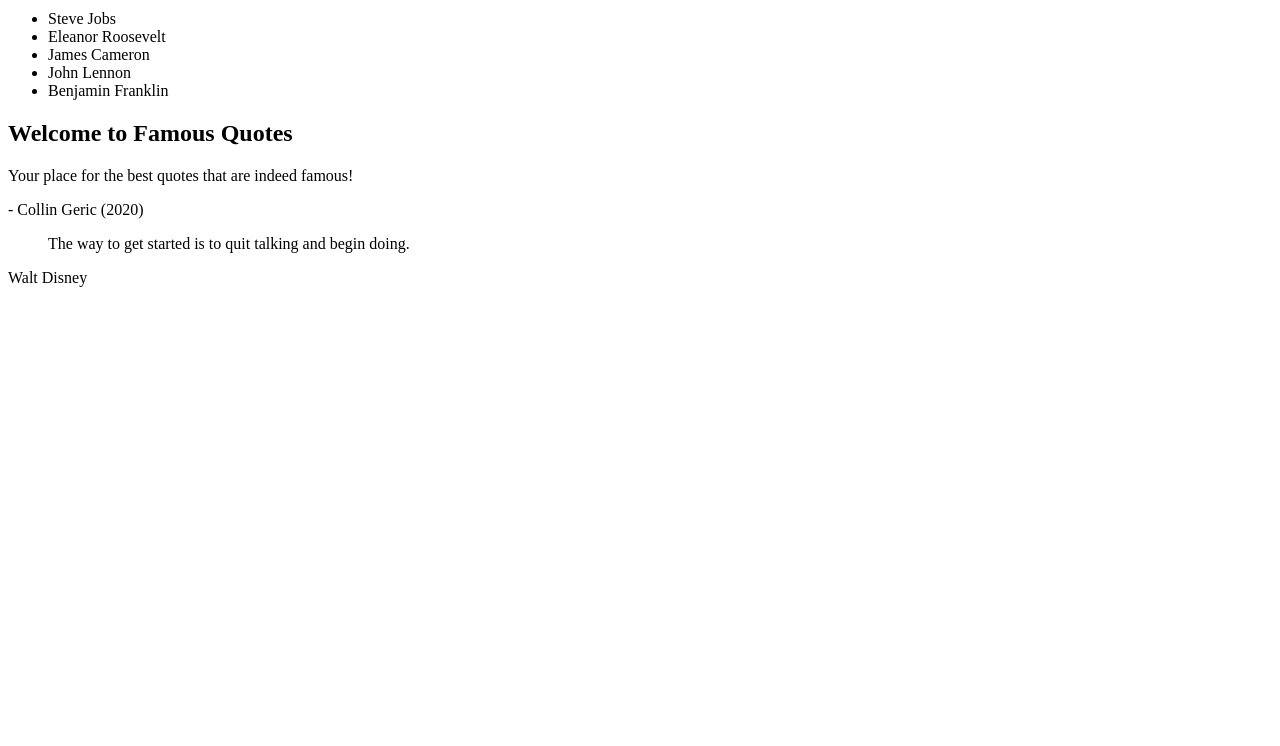
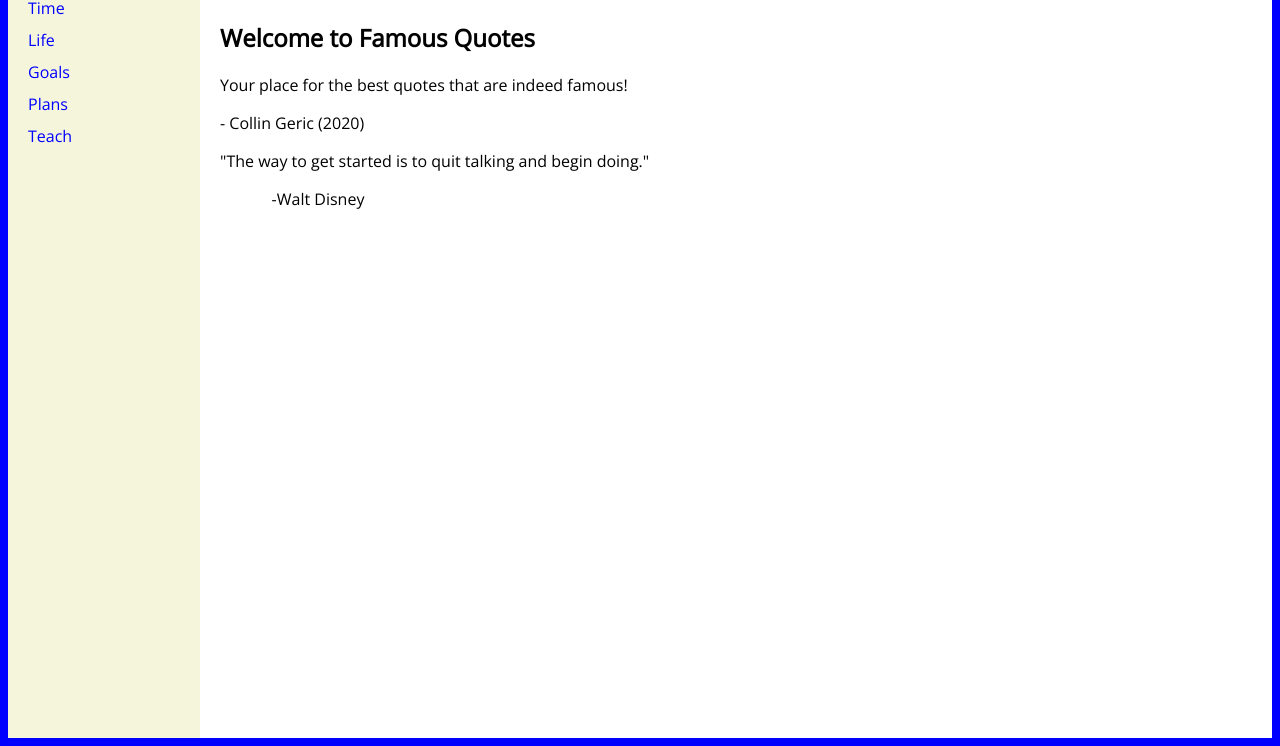
Before and after one commit to itdev160-sp2020/Collin-Geric, a plain HTML site: page Activity-9/index.html in a window 1280 px wide. Shown: the part 70-816 px from the top of the page. Drawn offline with nearby package versions, Linux system fonts and the light colour scheme.

Commit message:
Improved_Activity_9

```diff
--- a/Activity-9/index.html
+++ b/Activity-9/index.html
@@ -2,13 +2,13 @@
 <html lang="en">
 <head>
     <meta charset="UTF-8">
-    <meta name="viewport" content="width=device-width, initial-scale=1.0">
+
     <title>Famous Quotes</title>
     <link rel = "stylesheet" type = "text/css" href = "https://fonts.googleapis.com/css?family=Open+Sans">
-    <link rel = "sylesheet" href = "styles.css">
+    <link rel = "stylesheet" href = "styles.css">
 </head>
 <body>
-    <header id = 'main-header'>
+    <header id = "main-header">
         <h1>Famous Quotes</h1>
 
     </header>
--- a/Activity-9/scripts.js
+++ b/Activity-9/scripts.js
@@ -21,13 +21,13 @@ $(function() {
         },
         {
             id: 4,
-            title: 'plans',
+            title: 'Plans',
             body: "Life is what happens when you're busy making plans.",
             author: "John Lennon"
         },
         {
             id: 5,
-            title: 'teach',
+            title: 'Teach',
             body: "Tell me and I forget. Teach me and I remember. Involve me and I learn.",
             author: "Benjamin Franklin"
         }
@@ -43,9 +43,9 @@ $(function() {
         for (let i = 0; i < data.length; i++) {
             var postId = 'post-' + data[i].id,
                 $post = $('<section class = "post"></section>'),
-                $title = $('<h2 class = "title></h2>'),
+                $title = $('<h2 class = "title"></h2>'),
                 $body = $('<blockquote></blockquote>'),
-                $author = $('<span class = "author></span>'),
+                $author = $('<span class="author"></span>'),
                 $navItem = $('<li></li>');
 
             $title.text(data[i].title);
@@ -53,7 +53,7 @@ $(function() {
             $author.text(data[i].author);
 
             $navItem.attr('id', data[i].id);
-            $navItem.text(data[i].author);
+            $navItem.text(data[i].title);
 
             $post.attr('id', postId);
             $post.append($title);
--- a/Activity-9/styles.css
+++ b/Activity-9/styles.css
@@ -3,7 +3,7 @@ body {
     min-height: 100vh;
     flex-direction: column;
     font-family: "Open Sans", 'Segoe UI', Tahoma, Geneva, Verdana, sans-serif;
-
+    background-color: blue;
 }
 
 main {
@@ -26,12 +26,17 @@ main {
 #sidebar{
     width: 255px;
     flex: 0 0 12em;
-    text-align: center;
+    background-color: beige;
 }
 
 #sidebar ul{
     padding: 0;
     list-style-type: none;
+}
+
+#sidebar ul li{
+    color: Blue;
+    padding: 0 0 10px 20px;
 }
 
 #sidebar ul li:hover {
```
